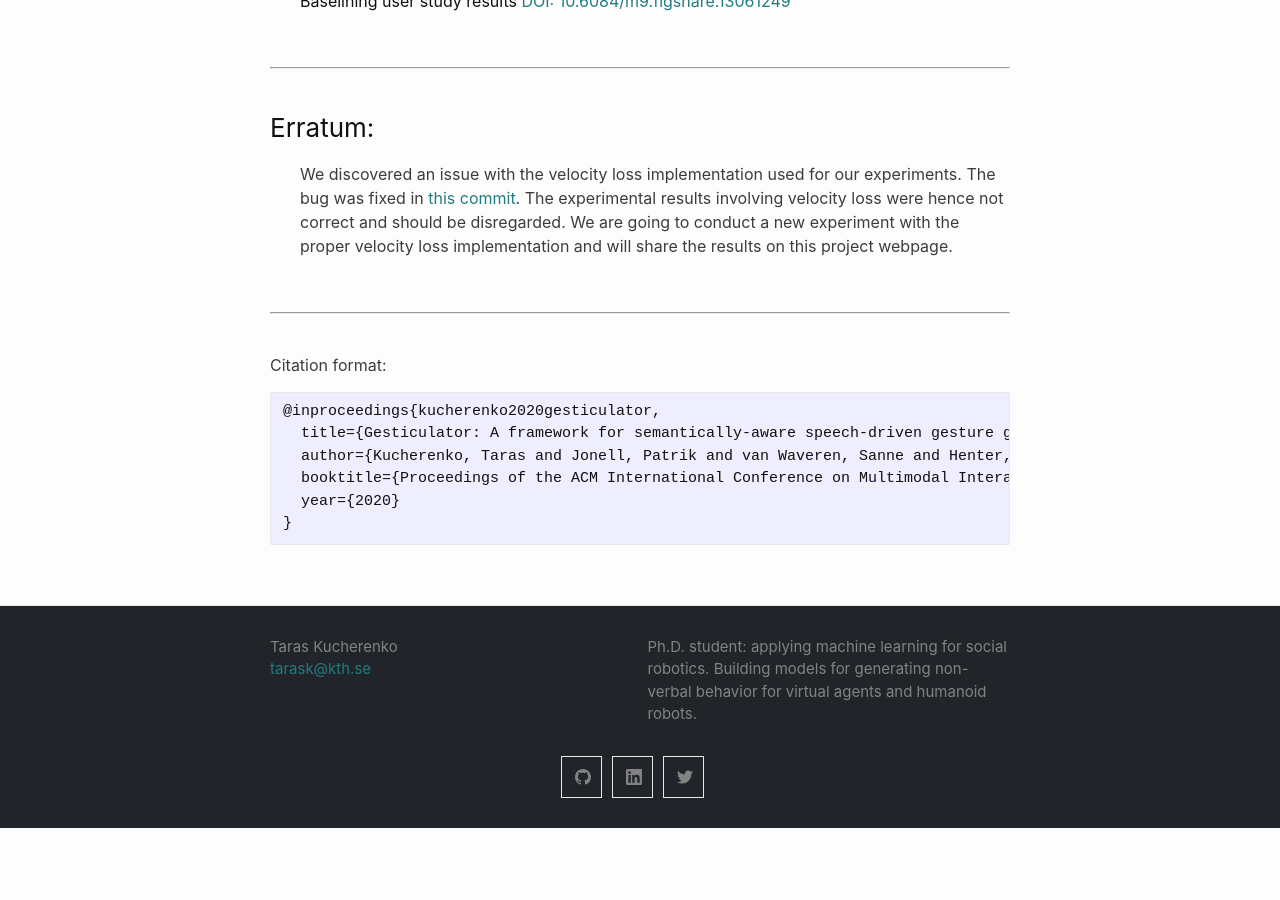
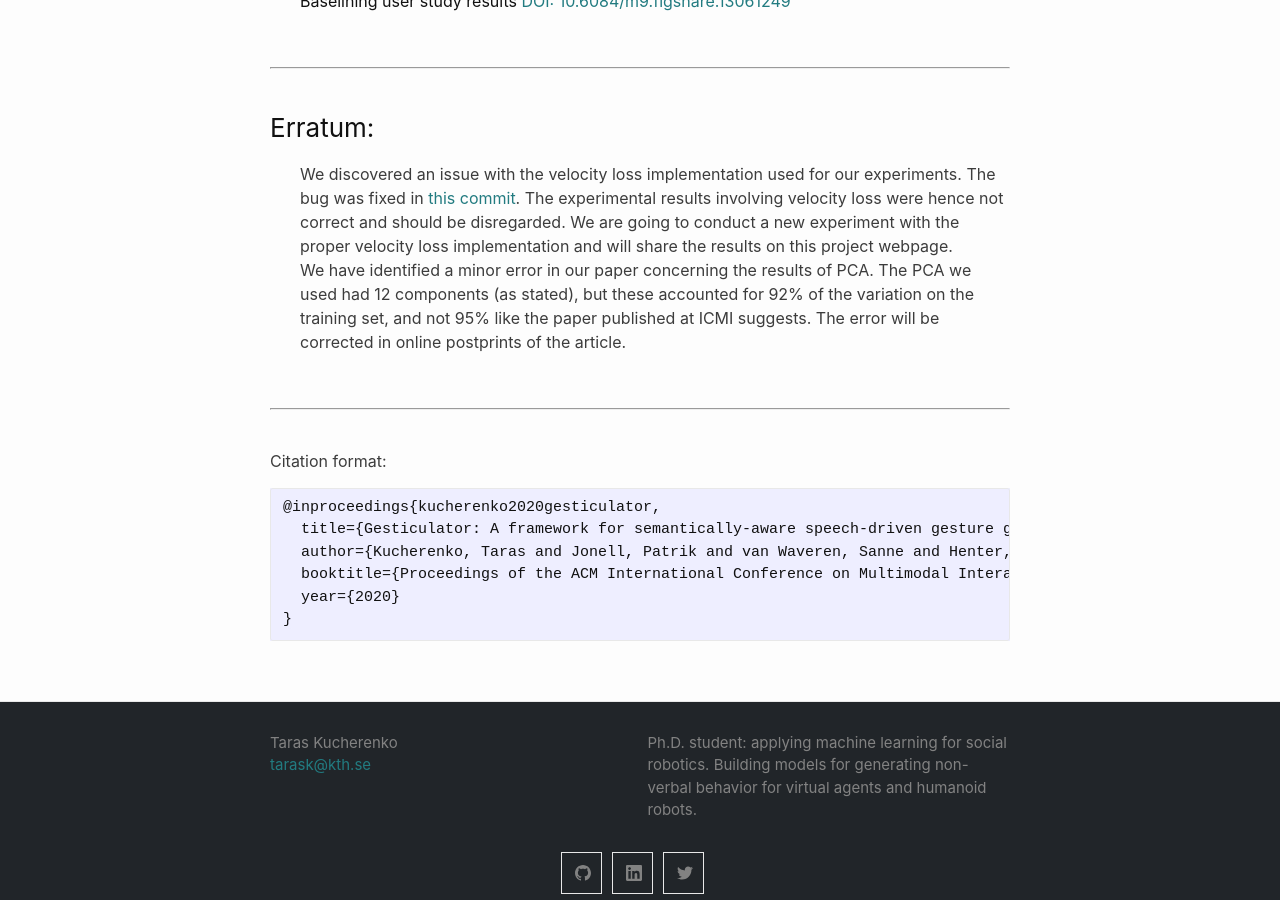
Before and after one commit to Svito-zar/Svito-zar.github.io, a Jekyll site: the page built from _posts/2020-08-03-Gesticulator.md, in a window 1280 px wide and 900 px high, scrolled down 2377 px. Built offline with Jekyll 4.4.1, drawn with Linux system fonts in a browser that asks for light colours; before the commit the page ends 3205 px from its top, so only the background shows below that.

Commit message:
New erratum

```diff
--- a/_posts/2020-08-03-Gesticulator.md
+++ b/_posts/2020-08-03-Gesticulator.md
@@ -64,6 +64,7 @@ During speech, people spontaneously gesticulate, which plays a key role in conve
 
 ### Erratum:
 - We discovered an issue with the velocity loss implementation used for our experiments. The bug was fixed in [this commit](https://github.com/Svito-zar/gesticulator/commit/11642221751593e801790907b0dd5247d88b6468). The experimental results involving velocity loss were hence not correct and should be disregarded. We are going to conduct a new experiment with the proper velocity loss implementation and will share the results on this project webpage.
+- We have identified a minor error in our paper concerning the results of PCA. The PCA we used had 12 components (as stated), but these accounted for 92% of the variation on the training set, and not 95% like the paper published at ICMI suggests. The error will be corrected in online postprints of the article.
 
 &nbsp;
 
```
